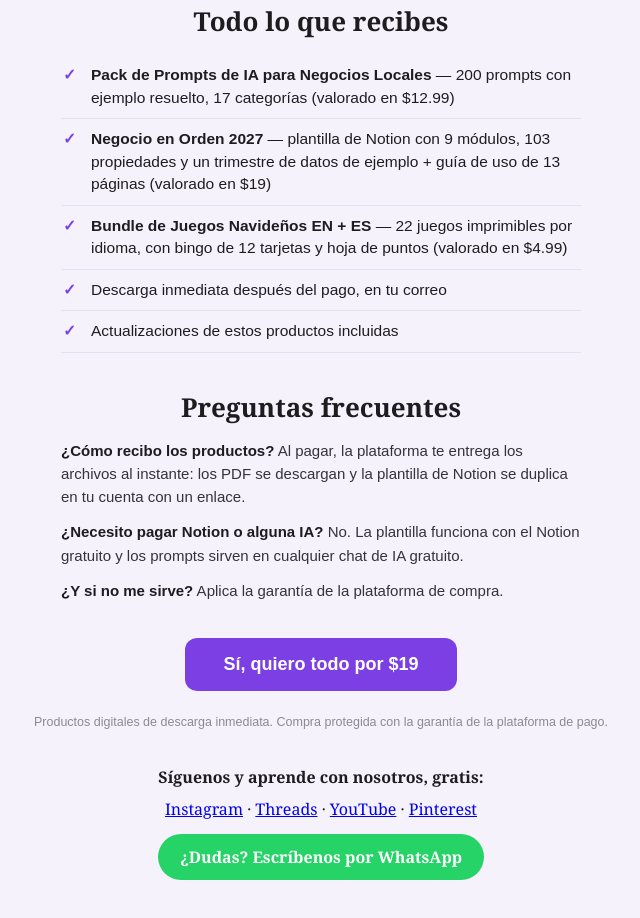
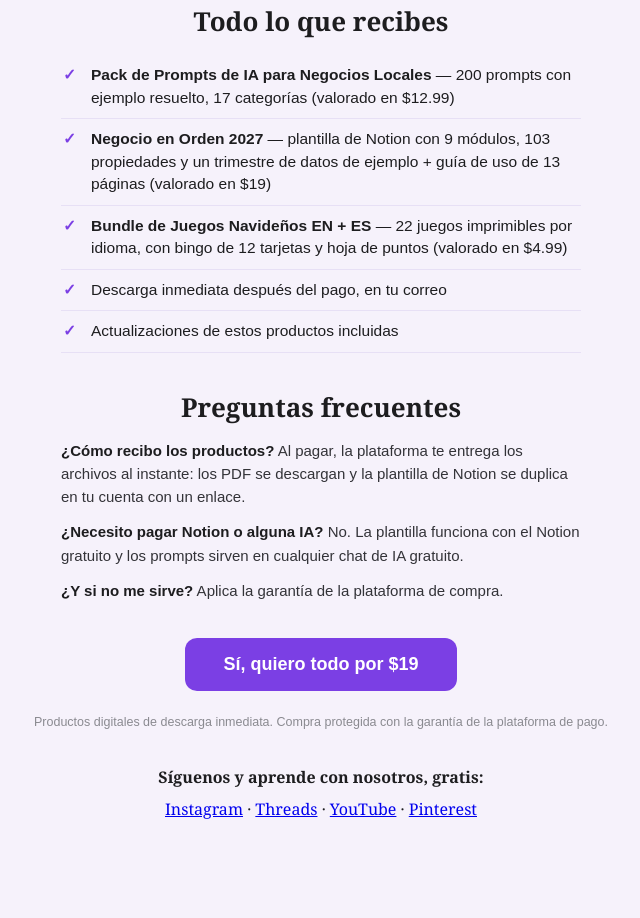
Before and after one commit to pedro1714/productos, a plain HTML site: page index.html in a window 1280 px wide. Shown: the part 1429-2347 px from the top of the page, without its empty margins (319-959 px from the left). After the commit the page ends 2323 px from the top, so only its background shows below. Drawn offline with Linux system fonts and the light colour scheme.

Commit message:
Quitar botón de WhatsApp: el número fue reasignado por Altice

```diff
--- a/index.html
+++ b/index.html
@@ -108,7 +108,6 @@
       <a href="https://www.youtube.com/@mundoiardtv">YouTube</a> ·
       <a href="https://www.pinterest.com/kitdigitalrd/">Pinterest</a>
     </p>
-    <a href="https://wa.me/18498506887?text=Hola%2C%20quiero%20informaci%C3%B3n%20del%20paquete%20de%20productos%20digitales%20de%20Kit%20Digital%20RD" style="display:inline-block;background:#25D366;color:#fff;font-weight:700;text-decoration:none;padding:12px 22px;border-radius:999px">¿Dudas? Escríbenos por WhatsApp</a>
   </div>
 </div>
 
```
